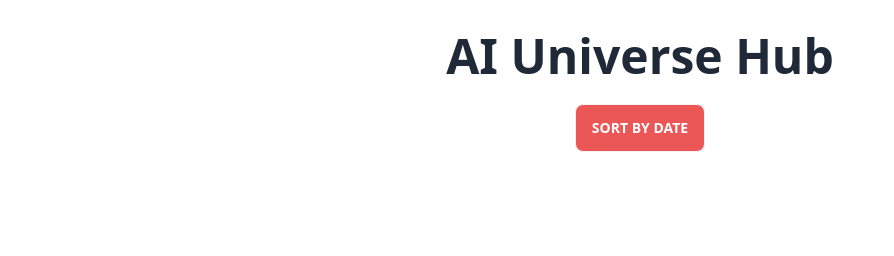
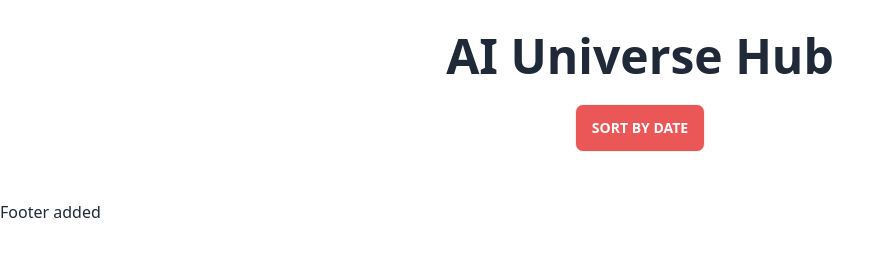
Before and after one commit to rifat3790/AI-universe-hub, a plain HTML site: page index.html in a window 1280 px wide. Shown: the whole page, without its empty margins (0-894 px from the left). Drawn offline with nearby package versions, Linux system fonts and the light colour scheme; no server answers.

Commit message:
some modify

```diff
--- a/index.html
+++ b/index.html
@@ -25,6 +25,9 @@
             <button onclick="showAll()" class="btn bg-[#EB5757] text-white">See More</button>
         </div>
     </main>
+    <footer>
+        <h1>Footer added</h1>
+    </footer>
 
     <script src="js/ai.js"></script>
 </body>
```
